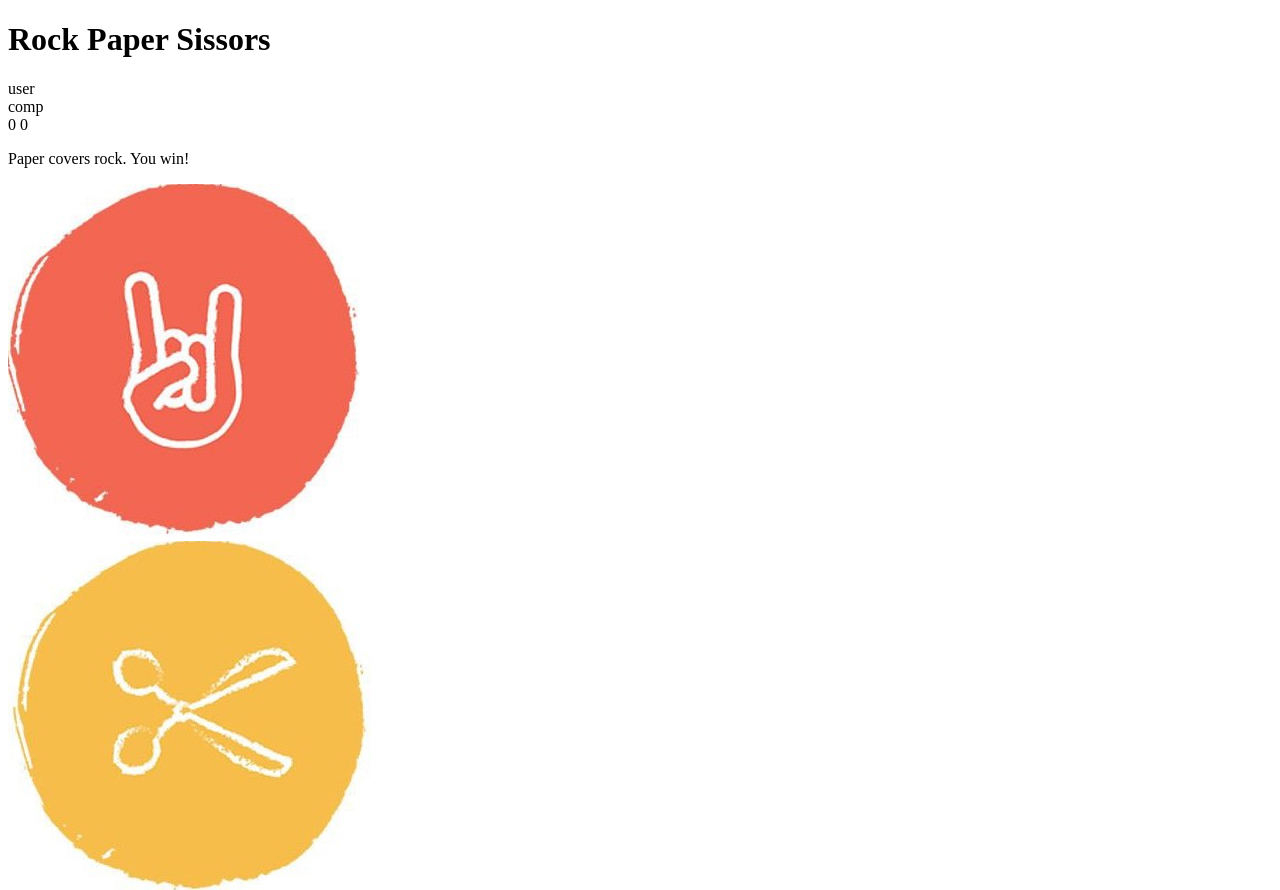
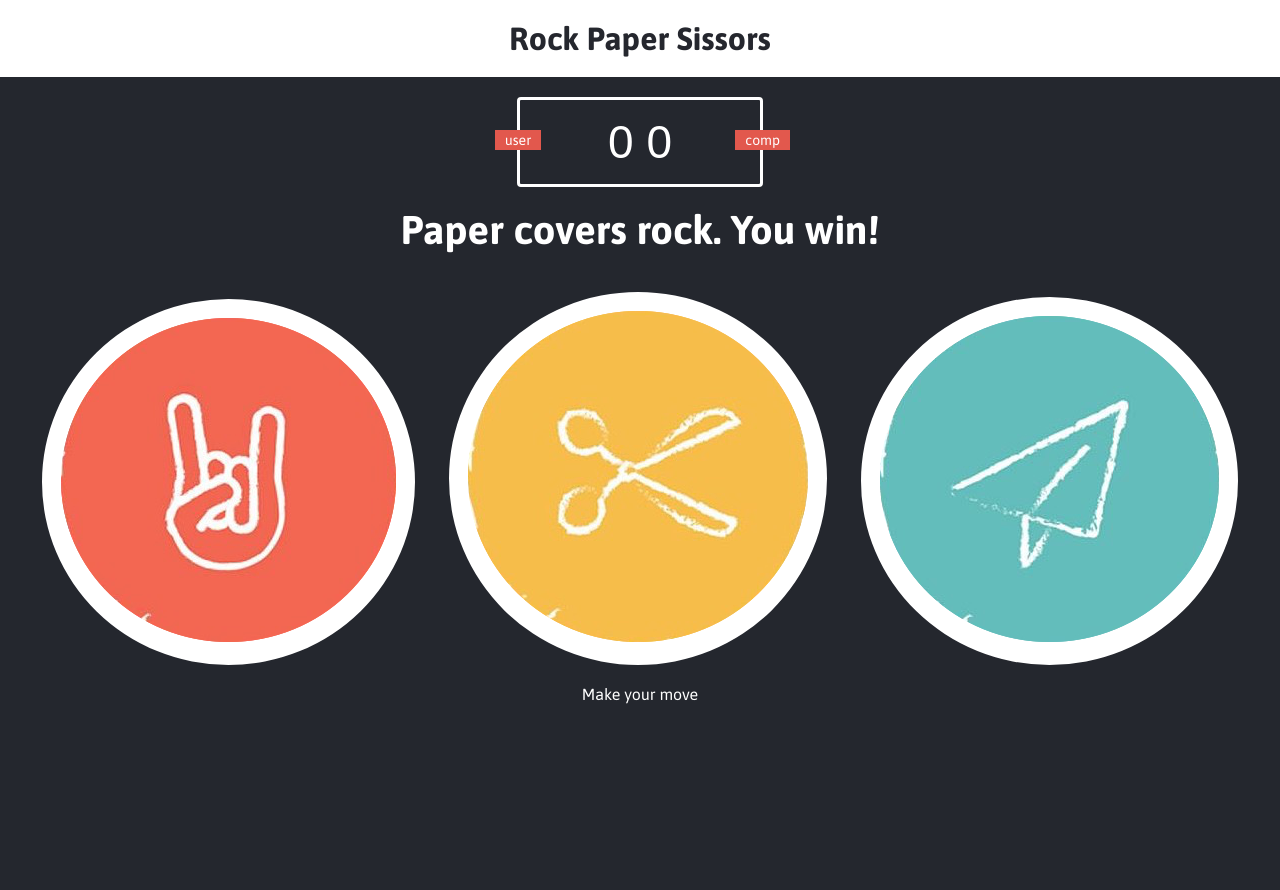
Before and after one commit to SteKelehan/QuickWebSite, a plain HTML site: page index.html in a window 1280 px wide. Shown: the top 890 px of the page. After the commit the page ends 800 px from the top, so only its background shows below. Drawn offline with Linux system fonts and the light colour scheme.

Commit message:
Added css styling

```diff
--- a/app.js
+++ b/app.js
@@ -0,0 +1 @@
+console.log("This is a test")
--- a/index.html
+++ b/index.html
@@ -1,11 +1,10 @@
 <!DOCTYPE html>
-
 <html>
 
 <head>
     <meta charset="utf-8">
     <title>Rock Paper Scissors Game</title>
-</head>
+    <link rel="stylesheet" href="/style.css">
 
 <body>
     <header>
@@ -26,17 +25,18 @@
 
     <div class="choices">
         <div id="r" class="choice">
-            <img src="rock.jpeg" alt="">
+            <img src="Rock.png" alt="">
         </div>
         <div id="s" class="choice">
-            <img src="Sissors.jpeg" alt="">
+            <img src="Sissors.png" alt="">
         </div>
         <div id="p" class="choice">
-            <img src="Paper.jpeg" alt="">
+            <img src="Paper.png" alt="">
         </div>
     </div>
 
-    <p id="action message">Make your move</p>
+    <p id="action-message">Make your move</p>
+    <script src="app.js" charset="utf-8"></script>
 </body>
 
 </html>
--- a/style.css
+++ b/style.css
@@ -1,11 +1,15 @@
+/* This is imporint a font -> to get differnet fonts got to fonts.google.com and pick a font and it will give you the link to import it */
+@import url('https://fonts.googleapis.com/css?family=Asap:400,500,700');
+/* The * means the default */
 * {
     margin: 0;
     padding: 0;
     box-sizing: boarder-box;
 }
 
-boby {
-    background-color: red;
+/* Each name here ie body, header realted to the tag in the HTML file and styles it */
+body {
+    background-color: #24272E;
 }
 
 header {
@@ -15,6 +19,92 @@ header {
 
 header > h1 {
     color: #25272E;
-    text-align: centre;
+    text-align: center;
     font-family: Asap, sans-serif;
 }
+
+/* This is refrecning the div with class score-board => .<classname>  */
+.score-board {
+    /* This gives its space auto makes it centre*/
+    margin: 20px auto;
+    border: 3px solid white;
+    /* this gives teh border a rounding */
+    border-radius: 4px;
+    text-align: center;
+    width: 200px;
+    color: white;
+    font-size: 46px;
+    /* This gives its space 15 right 20 left*/
+    padding: 15px 20px;
+    font-family:  Asao, sans-serif;
+    position: relative;
+}
+
+
+.badge {
+    background: #E2584D;
+    color: white;
+    font-size: 14px;
+    padding: 2px 10px;
+    font-family: Asap, sans-serif;
+}
+
+/* This is accessing the id: Because user-lable is a sub class (child) of scoreboard
+    score-board has position rel thus x0 and y0 of user-table start at the top coner of scoreboard
+*/
+#user-lable {
+    position: absolute;
+    /* that would put in the top left hand coner */
+    top: 30px;
+    left: -25px;
+}
+
+#computer-lable {
+    position: absolute;
+    /* that would put in the top left hand coner */
+    top: 30px;
+    /* left: 215px; -> can do this and it works easier to do right*/
+    right: -30px
+}
+
+.result {
+    font-size: 40px;
+    color: white;
+}
+
+.result > p {
+    text-align: center;
+    font-weight: bold;
+    font-family: Asap, sans-serif;
+}
+
+.choices {
+    /* 35 top and bottom and 0 left and right  */
+    /* margin: 35px 0px; */
+    margin-top: 40px;
+    text-align: center
+}
+
+.choice {
+    border: 4px solid white;
+    border-radius: 50%;
+    padding: 15px;
+    margin: 0px 15px;
+    display: inline-block;
+    /* This is saying that it will react to an action gradually over .3 seconds */
+    transition: all 0.3s ease;
+}
+
+/* This will allow a change to happen when you curse hovers over the button */
+.choice {
+    /* This is saying your curor poinyter will change */
+    cursor: pointer;
+    background: white;
+}
+
+#action-message {
+    text-align: center;
+    color: white;
+    font-family: Asap, sans-serif;
+    margin-top: 20px;
+}
```
Also changed, not shown: Paper.jpeg (deleted), Paper.png (added), Rock.jpeg (deleted), Rock.png (added), Sissors.jpeg (deleted), Sissors.png (added).
